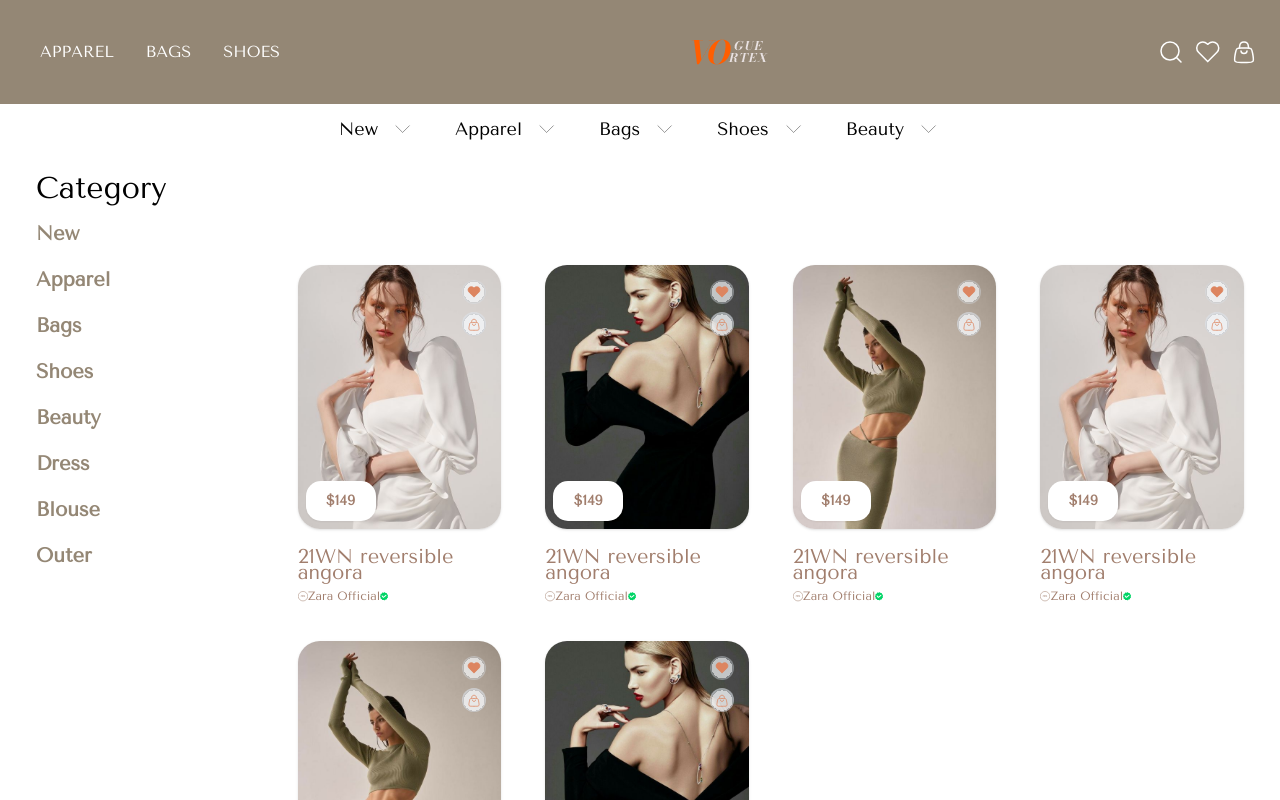
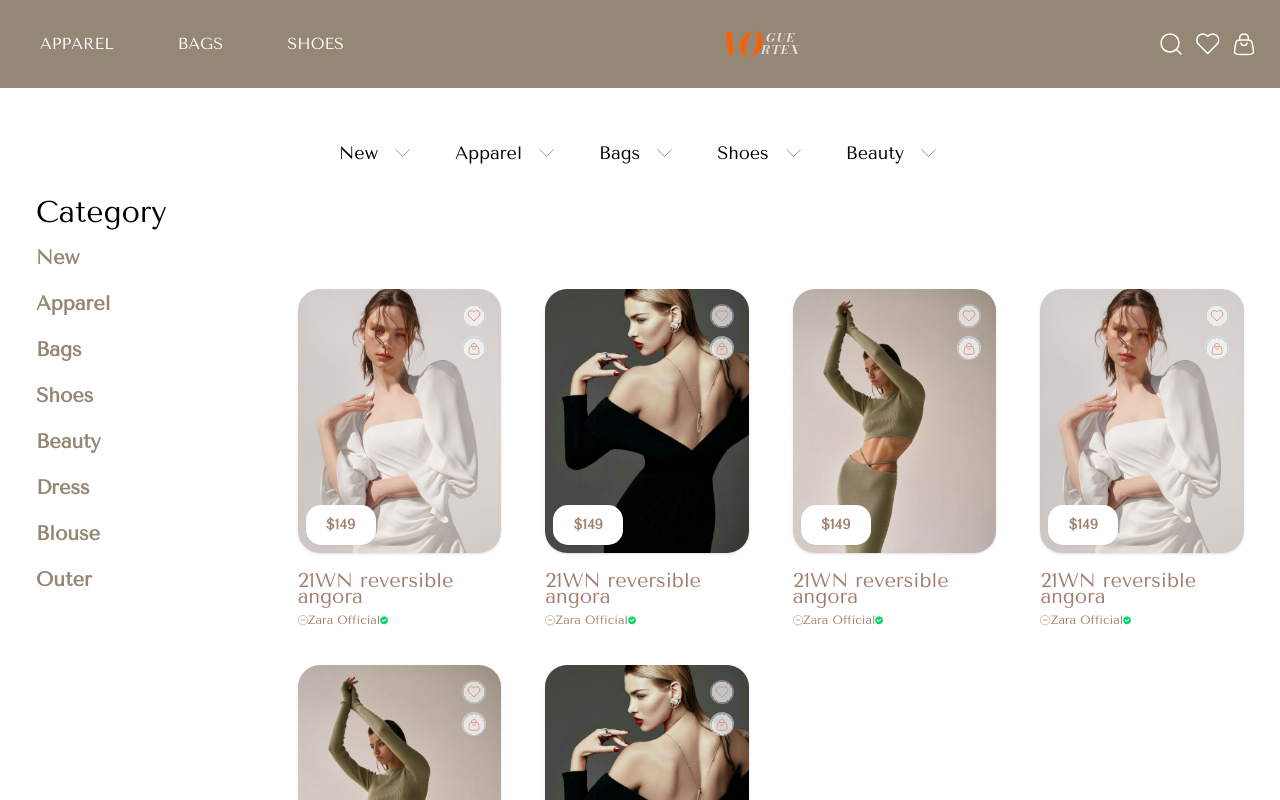
Before and after one commit to froschi95/timbu-shop-client, a Next.js app: page / in a window 1280 px wide. Shown: the top 800 px of the page. Built offline with nearby package versions, Linux system fonts and the light colour scheme.

Commit message:
Update UI

```diff
--- a/app/cart/page.js
+++ b/app/cart/page.js
@@ -6,6 +6,8 @@ import Star from "/public/Star 1.svg";
 import { useCart } from "../context/CartContext";
 import ImageCard from "../components/ImageCard";
 import PriceBtn from "../components/PriceBtn";
+import CloseIcon from "../../public/Close.svg";
+import Link from "next/link";
 
 const CartPage = () => {
   const {
@@ -25,6 +27,14 @@ const CartPage = () => {
 
   return (
     <div className="mx-auto px-6 md:py-6 min-h-screen md:flex md:justify-center">
+      <Link href={"/"} className="relative my-4">
+        <Image
+          src={CloseIcon}
+          alt="close"
+          unoptimized
+          className="hover:scale-105 hover:transition-all duration-200"
+        />
+      </Link>
       <ul className="relative flex flex-col w-full md:w-1/2 gap-3 -z-10">
         {cart.map((item) => (
           <li key={item.id}>
--- a/app/components/Header.jsx
+++ b/app/components/Header.jsx
@@ -40,12 +40,13 @@ const Navbar = () => {
   ];
 
   return (
-    <nav className="mx-auto px-6 bg-white md:bg-[#948775]">
-      <div className="flex justify-between items-center  h-[104px] text-white sticky">
-        {/* fixed navOpen*/}
-        <div
+    <nav className="mx-auto px-6 py-4 bg-white md:bg-[#948775]">
+      <div className="flex justify-between items-center">
+        {/* Mobile menu Button */}
+        <div className="md:hidden z-50">
+          <button
+            className="outline-none mobile-menu-button"
             onClick={() => setNavOpen(!navOpen)}
-          className="relative cursor-pointer pr-4 z-50 text-white md:hidden"
           >
             {navOpen ? (
               <Image
@@ -62,9 +63,10 @@ const Navbar = () => {
                 className="hover:scale-110 hover:transition-all duration-200"
               />
             )}
+          </button>
         </div>
-
-        <ul className="hidden md:flex text-white">
+        <div className="hidden md:block">
+          <ul className="flex items-center space-x-8 text-white">
             {links.slice(1, 4).map(({ id, link }) => (
               <li
                 key={id}
@@ -79,6 +81,7 @@ const Navbar = () => {
               </li>
             ))}
           </ul>
+        </div>
 
         <div className="cursor-pointer hover:scale-105 hover:transition ease-in-out delay-150">
           <Link href={"/"}>
@@ -86,6 +89,7 @@ const Navbar = () => {
           </Link>
         </div>
 
+        {/* Cart & Search Mobile*/}
         <div className="flex md:hidden gap-3">
           <Image
             src={SearchIcon}
@@ -105,6 +109,8 @@ const Navbar = () => {
             )}
           </Link>
         </div>
+
+        {/* Cart, Seart, SavedItems md and above */}
         <div className="hidden md:flex gap-3">
           <Link href={"/search"}>
             <svg
@@ -177,16 +183,16 @@ const Navbar = () => {
         </div>
 
         {navOpen && (
-          <div className="flex flex-col px-4 fixed top-0 pt-[113px] left-0 w-full h-screen bg-white z-40 text-black bg-opacity-100">
-            <ul className="flex flex-col gap-6 ">
+          <div className="grid z-40 fixed pt-10 px-7 top-0 left-0 w-full h-screen md:hidden bg-white text-[#A17E6D] font-semibold">
+            <ul className="mt-5 space-y-4">
               {links.map(({ id, link }) => (
+                // <li key={id}>
                 <li
                   key={id}
                   className="cursor-pointer py-5 text-lg hover:scale-105 duration-200"
                 >
                   <Link
                     className="w-full flex justify-between items-center"
-                    onClick={() => setNavOpen(!navOpen)}
                     href={link}
                   >
                     <p>{link}</p>
@@ -195,12 +201,12 @@ const Navbar = () => {
                 </li>
               ))}
             </ul>
-            <div className="flex flex-col w-[186px]">
-              <div className="flex justify-between call">
+            <div className="grid gap-2 content-center">
+              <div className="flex gap-20 items-center call">
                 <Image alt="call" src={Call} />
                 <p>(903) 951-8033</p>
               </div>
-              <div className="flex justify-between store">
+              <div className="flex gap-20 items-center store">
                 <Image alt="Location" src={Location} />
                 <p>Our store near you</p>
               </div>
--- a/app/components/ProductCard.jsx
+++ b/app/components/ProductCard.jsx
@@ -1,5 +1,5 @@
 "use client";
-import React, { useState } from "react";
+import React, { useState, useEffect } from "react";
 import Link from "next/link";
 import ImageCard from "./ImageCard";
 import Image from "next/image";
@@ -16,6 +16,25 @@ const ProductCard = ({ product }) => {
   const [insideCart, setInsideCart] = useState(false);
   const { cart, addToCart, removeFromCart } = useCart();
   const [saved, setSaved] = useState(false);
+
+  useEffect(() => {
+    const savedItems = JSON.parse(localStorage.getItem("savedItems")) || [];
+    setSaved(savedItems.includes(product.id));
+  }, [product.id]);
+
+  const handleSaveClick = () => {
+    const savedItems = JSON.parse(localStorage.getItem("savedItems")) || [];
+    if (saved) {
+      const newSavedItems = savedItems.filter((id) => id !== product.id);
+      localStorage.setItem("savedItems", JSON.stringify(newSavedItems));
+      setSaved(false);
+    } else {
+      savedItems.push(product.id);
+      localStorage.setItem("savedItems", JSON.stringify(savedItems));
+      setSaved(true);
+    }
+  };
+
   const isProductInCart = cart.some((item) => item.id === product.id);
 
   const handleCartClick = () => {
@@ -29,17 +48,17 @@ const ProductCard = ({ product }) => {
     <div className="grid gap-3 md:gap-5 text-[#A17E6D]">
       <ImageCard id={product.id} product={product}>
         <div
-          onClick={() => setSaved(!saved)}
+          onClick={handleSaveClick}
           className="absolute top-[0.935rem] right-[0.935rem] h-6 w-6 bg-slate-200/40 rounded-full transition-transform duration-150 hover:scale-105 hover:bg-amber-300/60"
         >
           {saved ? (
+            <Image src={HeartSolid} alt="Heart solid" />
+          ) : (
             <Image src={Heart} alt="Heart" />
-          ) : (
-            <Image src={HeartSolid} alt="Heart solid" />
           )}
         </div>
-        <div onClick={() => handleCartClick}>
-          {insideCart ? (
+        <div onClick={handleCartClick}>
+          {isProductInCart ? (
             <div className="absolute top-[2.935rem] right-[0.935rem] h-6 w-6 bg-slate-200/60 rounded-full transition-transform duration-150 hover:scale-105 hover:bg-amber-300/60">
               <Image src={BagSolid} alt="" />
             </div>
--- a/app/page.js
+++ b/app/page.js
@@ -20,7 +20,7 @@ export default function Home() {
 
   return (
     <>
-      <main className="mx-auto px-6 lg:px-9">
+      <main className="mx-auto px-6 lg:px-9 py-10">
         <MenuTab />
         {/* <Hero /> */}
         <Filters viewType={viewType} toggleViewType={toggleViewType} />
```
Also changed, not shown: 1 other file (tests, documents, lock files or other folders). Lines whose indentation alone changed are shown as unchanged.
